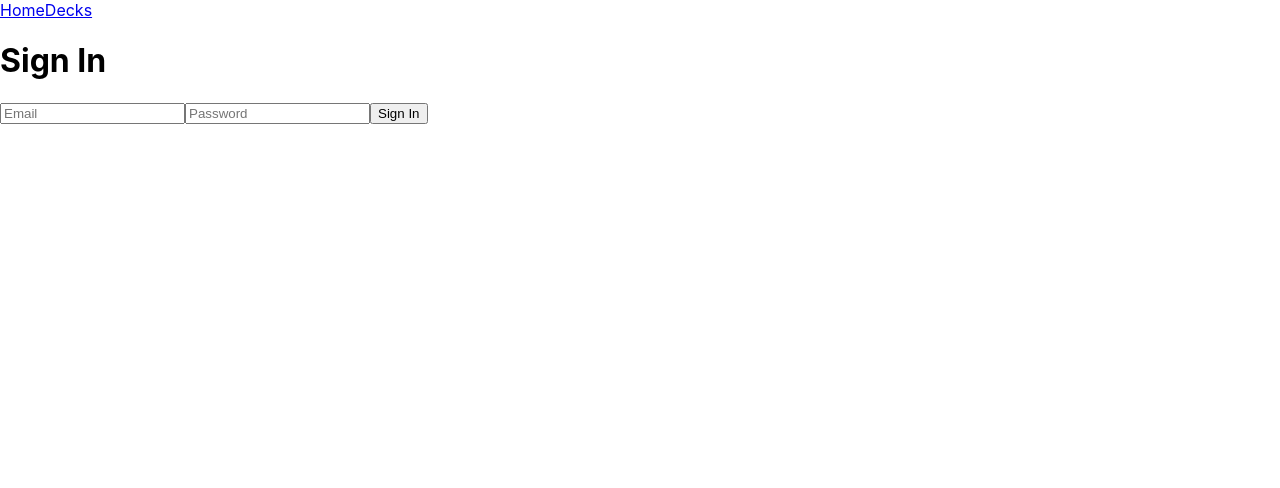
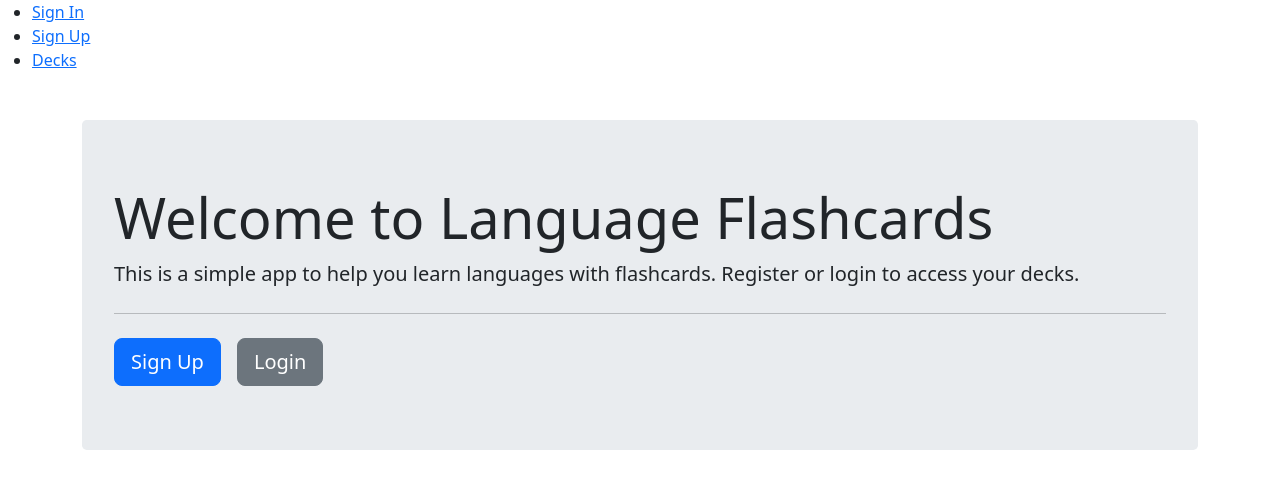
Before and after one commit to Chi-G/Language-Learning-Flashcards, a React (Create React App) app: page / in a window 1280 px wide. Shown: the top 488 px of the page. Built offline with nearby package versions, Linux system fonts and the light colour scheme; no server answers; a small style sheet from the web is missing.

Commit message:
new commits

```diff
--- a/package.json
+++ b/package.json
@@ -6,6 +6,7 @@
     "@testing-library/jest-dom": "^5.17.0",
     "@testing-library/react": "^13.4.0",
     "@testing-library/user-event": "^13.5.0",
+    "bootstrap": "^5.3.3",
     "firebase": "^10.14.0",
     "react": "^18.3.1",
     "react-dom": "^18.3.1",
--- a/public/index.html
+++ b/public/index.html
@@ -3,6 +3,12 @@
   <head>
     <meta charset="utf-8" />
     <link rel="icon" href="%PUBLIC_URL%/favicon.ico" />
+    <link
+      href="https://stackpath.bootstrapcdn.com/bootstrap/4.5.2/css/bootstrap.min.css"
+      rel="stylesheet"
+      integrity="sha384-pzjw8f+ua7Kw1TIqQRQFRF6R/X6FN2elIv5D4ZlkhxUjc6p71JXlqvgnmy5x1xai"
+      crossorigin="anonymous"
+    />
     <meta name="viewport" content="width=device-width, initial-scale=1" />
     <meta name="theme-color" content="#000000" />
     <meta
@@ -15,16 +21,8 @@
       user's mobile device or desktop. See https://developers.google.com/web/fundamentals/web-app-manifest/
     -->
     <link rel="manifest" href="%PUBLIC_URL%/manifest.json" />
-    <!--
-      Notice the use of %PUBLIC_URL% in the tags above.
-      It will be replaced with the URL of the `public` folder during the build.
-      Only files inside the `public` folder can be referenced from the HTML.
 
-      Unlike "/favicon.ico" or "favicon.ico", "%PUBLIC_URL%/favicon.ico" will
-      work correctly both with client-side routing and a non-root public URL.
-      Learn how to configure a non-root public URL by running `npm run build`.
-    -->
-    <title>React App</title>
+    <title>Language Learning FlashCards</title>
   </head>
   <body>
     <noscript>You need to enable JavaScript to run this app.</noscript>
--- a/src/App.js
+++ b/src/App.js
@@ -1,23 +1,32 @@
 import React from 'react';
-import { BrowserRouter as Router, Route, Routes } from 'react-router-dom';  // Updated imports
-import { AuthProvider } from './auth/AuthContext';
+import { BrowserRouter as Router, Route, Routes } from 'react-router-dom';
+import { AuthProvider, useAuth } from './auth/AuthContext';
 import SignIn from './auth/SignIn';
+import SignUp from './auth/SignUp';
 import Decks from './components/Decks';
 import Navbar from './components/Navbar';
+import Welcome from './components/Welcome';
 
 function App() {
     return (
         <AuthProvider>
             <Router>
                 <Navbar />
-                <Routes>  {/* Replace Switch with Routes */}
-                    {/* Use element prop instead of component */}
-                    <Route path="/" element={<SignIn />} />
-                    <Route path="/decks" element={<Decks />} />
+                <Routes>
+                    <Route path="/" element={<Welcome />} />
+                    <Route path="/signin" element={<SignIn />} />
+                    <Route path="/signup" element={<SignUp />} />
+                    <Route path="/decks" element={<ProtectedRoute component={Decks} />} />
                 </Routes>
             </Router>
         </AuthProvider>
     );
 }
 
+function ProtectedRoute({ component: Component }) {
+    const { currentUser } = useAuth();
+
+    return currentUser ? <Component /> : <SignIn />;
+}
+
 export default App;
--- /dev/null
+++ b/src/auth/SignUp.js
@@ -0,0 +1,39 @@
+import React, { useState } from 'react';
+import { auth } from '../firebase';
+import { createUserWithEmailAndPassword } from 'firebase/auth';
+
+const SignUp = () => {
+    const [email, setEmail] = useState("");
+    const [password, setPassword] = useState("");
+
+    const handleSignUp = async () => {
+        try {
+            // Firebase method to create a user
+            await createUserWithEmailAndPassword(auth, email, password);
+            alert('User registered successfully!');
+        } catch (error) {
+            console.error("Error signing up:", error);
+        }
+    };
+
+    return (
+        <div>
+            <h1>Sign Up</h1>
+            <input
+                type="email"
+                value={email}
+                onChange={(e) => setEmail(e.target.value)}
+                placeholder="Email"
+            />
+            <input
+                type="password"
+                value={password}
+                onChange={(e) => setPassword(e.target.value)}
+                placeholder="Password"
+            />
+            <button onClick={handleSignUp}>Sign Up</button>
+        </div>
+    );
+};
+
+export default SignUp;
--- a/src/components/Navbar.js
+++ b/src/components/Navbar.js
@@ -1,12 +1,14 @@
-
 import React from 'react';
 import { Link } from 'react-router-dom';
 
 const Navbar = () => {
     return (
         <nav>
-            <Link to="/">Home</Link>
-            <Link to="/decks">Decks</Link>
+            <ul>
+                <li><Link to="/">Sign In</Link></li>
+                <li><Link to="/signup">Sign Up</Link></li>
+                <li><Link to="/decks">Decks</Link></li>
+            </ul>
         </nav>
     );
 };
--- /dev/null
+++ b/src/components/Welcome.js
@@ -0,0 +1,19 @@
+import React from 'react';
+
+const Welcome = () => {
+    return (
+        <div className="container">
+            <div className="jumbotron mt-5">
+                <h1 className="display-4">Welcome to Language Flashcards</h1>
+                <p className="lead">
+                    This is a simple app to help you learn languages with flashcards. Register or login to access your decks.
+                </p>
+                <hr className="my-4" />
+                <a className="btn btn-primary btn-lg" href="/signup" role="button">Sign Up</a>
+                <a className="btn btn-secondary btn-lg ml-3" href="/" role="button">Login</a>
+            </div>
+        </div>
+    );
+};
+
+export default Welcome;
--- a/src/index.js
+++ b/src/index.js
@@ -2,6 +2,7 @@ import React from 'react';
 import ReactDOM from 'react-dom/client';
 import './index.css';
 import App from './App';
+import 'bootstrap/dist/css/bootstrap.min.css';
 import reportWebVitals from './reportWebVitals';
 
 const root = ReactDOM.createRoot(document.getElementById('root'));
```
Also changed, not shown: 1 other file (tests, documents, lock files or other folders).
